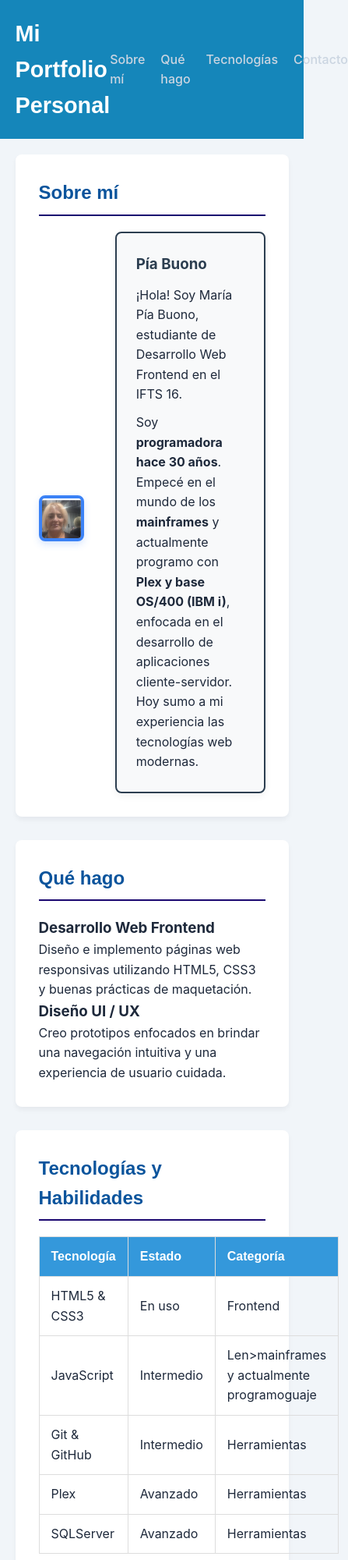
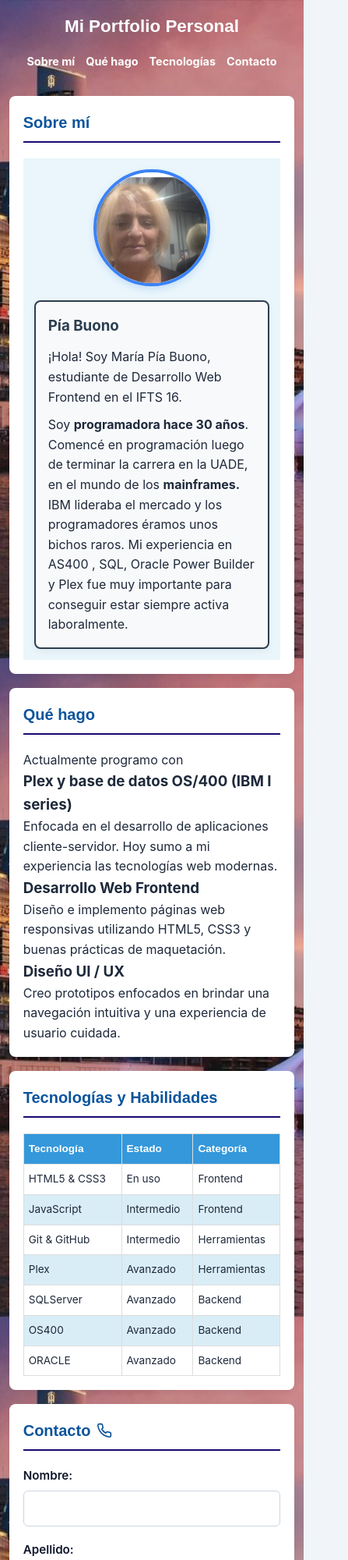
Before and after one commit to mpiabsas61/PortfolioPiaBuono, a plain HTML site: page index.html in a window 390 px wide. Shown: the top 2000 px of the page at 78% size, 447 px wide, since content can reach past the window. Drawn offline with Linux system fonts and the light colour scheme.

Commit message:
Actualizo estilos e imagenes del portfolio

```diff
--- a/css/styles.css
+++ b/css/styles.css
@@ -10,9 +10,16 @@ body {
     line-height: 1.6;
     color: #1e293b;
     background-color: #f1f5f9;
+    background-image: url("../img/bsas.jpg");
+    background-size: cover;
+    background-position: center;
+    background-attachment: fixed;
 }
 /* Manejo de contenedores principales con unidades relativas (%) y Flexbox */
 main {
+    display: flex;
+    flex-direction: column;
+    gap: 30px;
     width: 90%;
     max-width: 1200px;
     margin: 0 auto;
@@ -21,11 +28,12 @@ main {
 /* Combinador directo para las secciones principales de main */
 main > section {
     background-color: #ffffff;
-    margin-bottom: 30px;
+    margin-bottom: 0;
     padding: 30px;
     border-radius: 8px;
     box-shadow: 0 4px 6px rgba(15, 23, 42, 0.05);
 }
+
 /* Combinador descendente */
 section h2 {
     font-family: 'Poppins', sans-serif;
@@ -34,9 +42,26 @@ section h2 {
     border-bottom: 2px solid #1a0770;
     padding-bottom: 8px;
 }
+
+#contacto h2 {
+    display: flex;
+    align-items: center;
+    gap: 8px;
+}
+
+#contacto h2 svg {
+    width: 1em;
+    height: 1em;
+    fill: none;
+    stroke: currentColor;
+    stroke-width: 2;
+    stroke-linecap: round;
+    stroke-linejoin: round;
+}
+
 /*  Encabezado y Navegación  */
 header {
-    background-color: #1586ba;
+    background-color: transparent;
     color: #ffffff;
     padding: 20px 5%;
     display: flex;
@@ -63,36 +88,27 @@ header nav ul {
 }
 
 header nav a {
-    color: #cbd5e1;
+    color: #ffffff;
     text-decoration: none;
-    font-weight: 500;
+    font-weight: 700;
 }
 
-nav ul li a:visited {
-    color: #c7c9cd;
-    font-weight: strong;
+header nav ul li a:visited {
+    color: #ffffff;
+    font-weight: 700;
 }
 
-nav ul li a:hover {
+header nav ul li a:hover {
     color: #38bdf8;
     text-decoration: none;
 }
 
-nav ul li a:active {
-    color: #f43f5e;
+header nav ul li a:active {
+    color: #7dd3fc;
 }
 
 /* Sobre mi */
 
-#sobre-mi img {
-    width: 20%;
-    height: 20%;
-    object-fit: fit;
-    border-radius: 8px;
-    margin-top: 15px;
-    border: 4px solid #3b82f6;
-    box-shadow: 0 4px 10px rgba(59, 130, 246, 0.2);
-}
 /* --- Contenedor Flex para alinear Foto y Cuadrado --- */
 .sobre-mi-contenedor {
     display: flex;
@@ -102,16 +118,20 @@ nav ul li a:active {
     gap: 40px;
     margin-top: 3%;
     width: 100%;
+    background-color: #eaf6fb;
 }
 
 /* --- Estilos de la Foto --- */
 .sobre-mi-contenedor > img {
     flex-shrink: 0;
-    width: 220px;
-    height: 220px;
+    width: 150px;
+    height: 150px;
     object-fit: cover;
-    border-radius: 8px;
+    border-radius: 50%;
     display: block;
+    margin-top: 15px;
+    border: 4px solid #3b82f6;
+    box-shadow: 0 4px 10px rgba(59, 130, 246, 0.2);
 }
 
 /* --- El Cuadrado de la Descripción --- */
@@ -161,8 +181,12 @@ th {
     font-weight: 600;
 }
 
-tr:hover {
-    background-color: #eff6ff;
+#tecnologias tbody tr:nth-child(even) td {
+    background-color: #d9edf7;
+}
+
+#tecnologias tbody tr:hover td {
+    background-color: #c1e3f1;
 }
 
 /*Contacto*/
@@ -227,3 +251,188 @@ footer {
     padding: 15px 0;
     margin-top: 40px;
 }
+
+.redes-sociales {
+    display: flex;
+    justify-content: center;
+    gap: 16px;
+    margin-top: 8px;
+}
+
+.redes-sociales a {
+    display: inline-block;
+    padding: 6px 12px;
+    border-radius: 4px;
+    background-color: #0b549c;
+    color: #ffffff;
+    font-weight: 600;
+    text-decoration: none;
+}
+
+.redes-sociales a:hover {
+    background-color: #1586ba;
+}
+
+/* Tablet horizontal */
+@media (max-width: 1080px) {
+    header h1 {
+        font-size: 1.6rem;
+    }
+
+    header nav ul {
+        gap: 14px;
+    }
+
+    .sobre-mi-contenedor {
+        gap: 24px;
+    }
+}
+
+/* Tablet vertical */
+@media (max-width: 768px) {
+    header {
+        flex-direction: column;
+        gap: 14px;
+    }
+
+    header nav ul {
+        flex-wrap: wrap;
+        justify-content: center;
+    }
+
+    main {
+        width: 94%;
+        gap: 22px;
+        padding: 16px 0;
+    }
+
+    main > section {
+        padding: 24px;
+    }
+
+    .sobre-mi-contenedor {
+        flex-direction: column;
+        gap: 18px;
+        margin-top: 0;
+        padding: 18px;
+    }
+
+    .sobre-mi-contenedor > img {
+        margin-top: 0;
+    }
+
+    .descripcion-cuadrado {
+        flex: initial;
+        width: 100%;
+    }
+
+    form {
+        width: 100%;
+    }
+}
+
+/* Mobil 1 */
+@media (max-width: 480px) {
+    header {
+        padding: 16px 4%;
+    }
+
+    header h1 {
+        font-size: 1.4rem;
+        text-align: center;
+    }
+
+    header nav ul {
+        gap: 10px 14px;
+    }
+
+    header nav a {
+        font-size: 0.9rem;
+    }
+
+    main {
+        gap: 18px;
+    }
+
+    main > section {
+        padding: 18px;
+    }
+
+    section h2 {
+        font-size: 1.25rem;
+    }
+
+    .sobre-mi-contenedor {
+        padding: 14px;
+    }
+
+    .descripcion-cuadrado {
+        padding: 16px;
+    }
+
+    th,
+    td {
+        padding: 8px 6px;
+        font-size: 0.85rem;
+    }
+
+    footer {
+        margin-top: 24px;
+        padding: 15px 4%;
+    }
+}
+
+/* Mobil 2 */
+@media (max-width: 375px) {
+    header {
+        padding: 14px 3%;
+    }
+
+    header h1 {
+        font-size: 1.25rem;
+    }
+
+    header nav ul {
+        gap: 8px 10px;
+    }
+
+    header nav a {
+        font-size: 0.85rem;
+    }
+
+    main {
+        width: 96%;
+        gap: 14px;
+    }
+
+    main > section {
+        padding: 14px;
+    }
+
+    .sobre-mi-contenedor {
+        padding: 12px;
+    }
+
+    .sobre-mi-contenedor > img {
+        width: 130px;
+        height: 130px;
+    }
+
+    .descripcion-cuadrado {
+        padding: 14px;
+    }
+
+    th,
+    td {
+        padding: 6px 4px;
+        font-size: 0.75rem;
+    }
+
+    input {
+        padding: 10px;
+    }
+
+    .redes-sociales {
+        gap: 8px;
+    }
+}
--- a/index.html
+++ b/index.html
@@ -32,7 +32,8 @@
                 <article class="descripcion-cuadrado">
             <h3>Pía Buono</h3>
             <p>¡Hola! Soy María Pía Buono, estudiante de Desarrollo Web Frontend en el IFTS 16.</p>
-            <p>Soy <strong>programadora hace 30 años</strong>. Empecé en el mundo de los <strong>mainframes</strong> y actualmente programo con <strong>Plex y base OS/400 (IBM i)</strong>, enfocada en el desarrollo de aplicaciones cliente-servidor. Hoy sumo a mi experiencia las tecnologías web modernas.</p>
+            <p>Soy <strong>programadora hace 30 años</strong>. Comencé en programación luego de terminar la carrera en la UADE, en el mundo de los <strong>mainframes.</strong> IBM lideraba el mercado y los programadores éramos unos bichos raros. Mi experiencia en AS400 , SQL, Oracle  Power Builder y Plex fue muy importante para conseguir estar siempre activa laboralmente.
+            </p>
         </article>
          </div>
 
@@ -42,6 +43,9 @@
         <section id="que-hago">
             <h2>Qué hago</h2>
             <article>
+                Actualmente programo con
+                <h3>Plex y base de datos OS/400 (IBM I series)</h3>
+                 <p>Enfocada en el desarrollo de aplicaciones cliente-servidor. Hoy sumo a mi experiencia las tecnologías web modernas.</p>
                 <h3>Desarrollo Web Frontend</h3>
                 <p>Diseño e implemento páginas web responsivas utilizando HTML5, CSS3 y buenas prácticas de maquetación.</p>
             </article>
@@ -70,7 +74,7 @@
                     <tr>
                         <td>JavaScript</td>
                         <td>Intermedio</td>
-                        <td>Len>mainframes</strong> y actualmente programoguaje</td>
+                        <td>Frontend</td>
                     </tr>
                     <tr>
                         <td>Git & GitHub</td>
@@ -85,15 +89,29 @@
                     <tr>
                         <td>SQLServer</td>
                         <td>Avanzado</td>
-                        <td>Herramientas</td>
+                        <td>Backend</td>
+                    </tr>
+                    <tr>
+                        <td>OS400</td>
+                        <td>Avanzado</td>
+                        <td>Backend</td>
+                    </tr>
+                    <tr>
+                        <td>ORACLE</td>
+                        <td>Avanzado</td>
+                        <td>Backend</td>
                     </tr>
                 </tbody>
             </table>
         </section>
-        </main>
     <!-- Formulario de contacto -->
         <section id="contacto">
-            <h2>Contacto</h2>
+            <h2>
+                Contacto
+                <svg aria-hidden="true" focusable="false" viewBox="0 0 24 24">
+                    <path d="M22 16.92v3a2 2 0 0 1-2.18 2 19.79 19.79 0 0 1-8.63-3.07 19.5 19.5 0 0 1-6-6A19.79 19.79 0 0 1 2.12 4.18 2 2 0 0 1 4.11 2h3a2 2 0 0 1 2 1.72c.12.96.36 1.9.7 2.8a2 2 0 0 1-.45 2.11L8.09 9.91a16 16 0 0 0 6 6l1.27-1.27a2 2 0 0 1 2.11-.45c.9.34 1.84.58 2.8.7a2 2 0 0 1 1.73 2.03z"/>
+                </svg>
+            </h2>
             <form action="#" method="post">
                 <div>
                     <label for="nombre">Nombre:</label>
@@ -123,6 +141,10 @@
     <footer>
         <p>Autor María Pia Buono &copy; 2026 - <br> Mi Portfolio Personal | IFTS 16
         <a href="mailto:mpia.bsas@gmail.com">mpia.bsas@gmail.com</a></p>
+        <nav class="redes-sociales" aria-label="Redes sociales">
+            <a href="https://www.facebook.com/mariapia.buono.39" target="_blank" rel="noopener noreferrer">Facebook</a>
+            <a href="https://www.instagram.com/?hl=es" target="_blank" rel="noopener noreferrer">Instagram</a>
+        </nav>
     </footer>
 </body>
 </html>
```
Also changed, not shown: img/bsas.jpg (added), img/phone.png (added), 1 other file.
